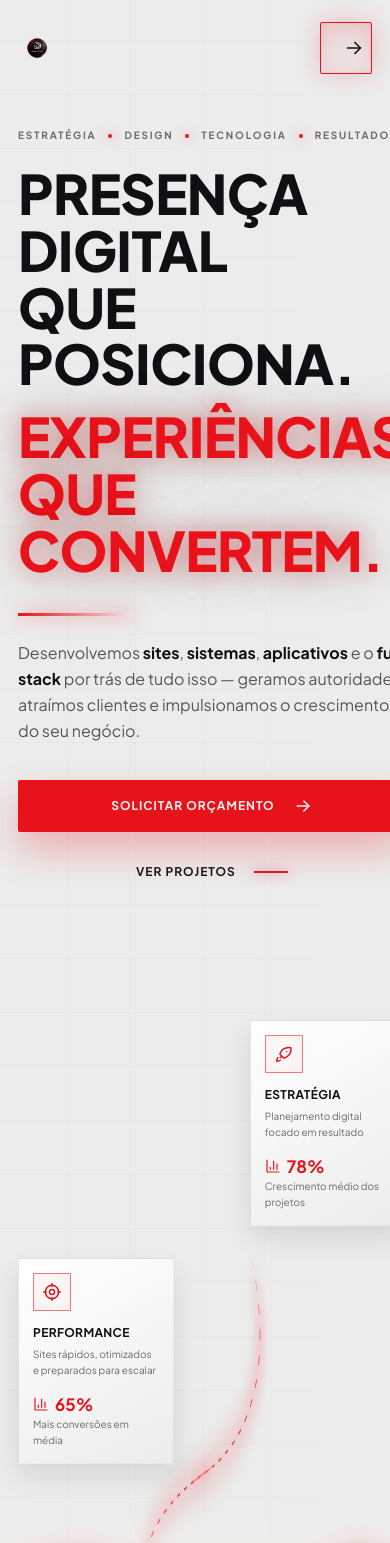
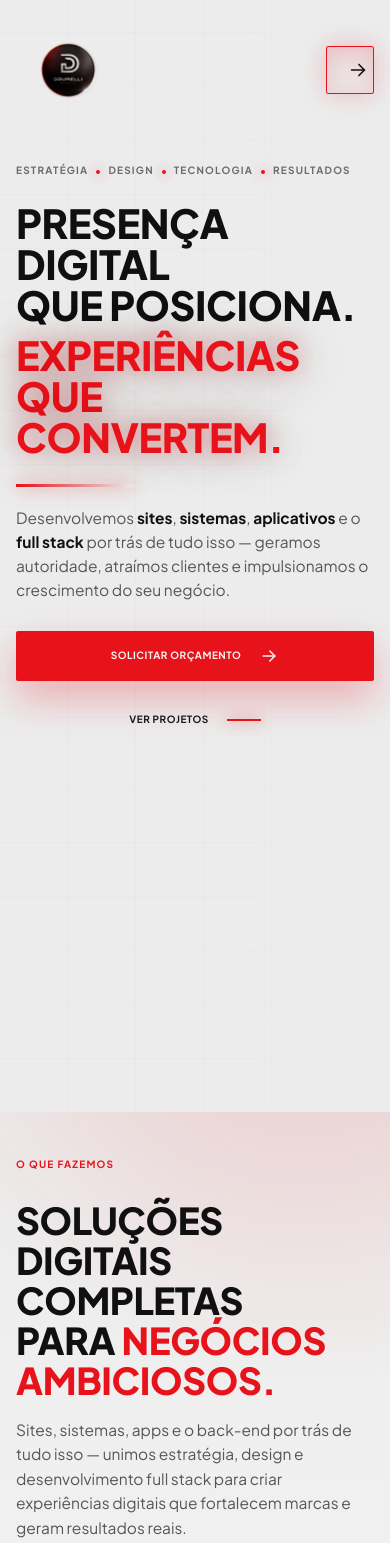
Before and after one commit to henriqueprofissional012-hash/Drumelli, a React (Vite) app: page / in a window 390 px wide. Shown: the top 1543 px of the page. Built offline with nearby package versions, Linux system fonts and the light colour scheme.

Commit message:
Improve responsive layout

```diff
--- a/src/styles/global.css
+++ b/src/styles/global.css
@@ -125,8 +125,8 @@ a {
 
 .brand-logo {
   display: block;
-  height: clamp(44px, 5vw, 56px);
-  width: auto;
+  width: clamp(88px, 8vw, 118px);
+  height: auto;
 }
 
 .nav {
@@ -1700,7 +1700,7 @@ a {
   }
 
   .brand-logo {
-    height: 38px;
+    width: 88px;
   }
 
   .topbar-cta {
@@ -2142,3 +2142,272 @@ a {
     padding: 24px;
   }
 }
+
+/* ---------- responsive polish ---------- */
+
+@media (min-width: 1181px) and (max-width: 1320px) {
+  .hero-content {
+    grid-template-columns: minmax(0, 0.95fr) minmax(0, 1.05fr);
+  }
+
+  .video-symbol {
+    width: min(780px, 58vw);
+    min-width: 0;
+  }
+}
+
+@media (max-width: 980px) {
+  .hero {
+    min-height: auto;
+    padding-bottom: 54px;
+  }
+
+  .hero-content {
+    grid-template-columns: 1fr;
+    width: 100%;
+  }
+
+  .hero-copy,
+  .hero-visual {
+    width: 100%;
+    min-width: 0;
+  }
+
+  .hero-copy {
+    max-width: 820px;
+    padding-top: clamp(44px, 8vw, 72px);
+  }
+
+  .hero h1 {
+    max-width: 12ch;
+  }
+
+  .lead {
+    max-width: 58ch;
+  }
+
+  .hero-visual {
+    min-height: clamp(360px, 62vw, 600px);
+    overflow: hidden;
+  }
+
+  .video-symbol {
+    width: min(760px, 100%);
+  }
+
+  .floating-cards {
+    inset: 2% 0 0;
+  }
+
+  .signal-card {
+    width: clamp(148px, 26vw, 184px);
+    min-width: 0;
+  }
+
+  .section-heading {
+    grid-template-columns: 1fr;
+    align-items: start;
+  }
+
+  .section-heading p {
+    max-width: 62ch;
+  }
+
+  .contact-grid {
+    grid-template-columns: 1fr;
+  }
+}
+
+@media (max-width: 640px) {
+  .hero {
+    padding: 18px 16px 42px;
+  }
+
+  .topbar {
+    grid-template-columns: minmax(0, 1fr) auto;
+  }
+
+  .brand-logo {
+    max-width: min(190px, 56vw);
+    height: auto;
+    width: 104px;
+  }
+
+  .hero-copy {
+    padding-top: 42px;
+  }
+
+  .eyebrow,
+  .section-kicker {
+    gap: 8px;
+    font-size: 10px;
+    letter-spacing: 0.12em;
+    line-height: 1.5;
+  }
+
+  .hero h1 {
+    max-width: 100%;
+    font-size: clamp(34px, 11.5vw, 48px);
+    line-height: 1.02;
+  }
+
+  .hero h1 strong {
+    margin-top: 10px;
+  }
+
+  .title-rule {
+    margin: 26px 0 20px;
+  }
+
+  .lead {
+    font-size: 15.5px;
+    line-height: 1.55;
+  }
+
+  .actions {
+    margin-top: 28px;
+  }
+
+  .primary-action,
+  .secondary-action {
+    min-width: 0;
+    min-height: 50px;
+    padding: 0 18px;
+    font-size: 11px;
+  }
+
+  .hero-visual {
+    min-height: clamp(250px, 72vw, 390px);
+    margin-top: 20px;
+  }
+
+  .video-symbol {
+    width: min(100%, 430px);
+    transform: translateY(-2%);
+  }
+
+  .floating-cards {
+    display: none;
+  }
+
+  .hero-bridge,
+  .energy-transition {
+    display: none;
+  }
+
+  .services,
+  .projects,
+  .about,
+  .contact {
+    padding-right: 16px;
+    padding-left: 16px;
+  }
+
+  .services {
+    padding-top: 46px;
+  }
+
+  .section-heading {
+    gap: 18px;
+  }
+
+  .section-heading h2 {
+    font-size: clamp(30px, 9.5vw, 42px);
+    line-height: 1.08;
+  }
+
+  .section-heading p {
+    font-size: 15.5px;
+    line-height: 1.58;
+  }
+
+  .service-card,
+  .founder-card {
+    min-height: auto;
+    padding: 26px 20px;
+  }
+
+  .template-carousel {
+    margin-top: 34px;
+  }
+
+  .template-track {
+    gap: 14px;
+    margin-right: -16px;
+    margin-left: -16px;
+    padding-right: 16px;
+    padding-left: 16px;
+    scroll-padding-inline: 16px;
+  }
+
+  .template-card {
+    width: min(286px, 84vw);
+  }
+
+  .clients-grid {
+    display: grid;
+    grid-template-columns: repeat(2, minmax(0, 1fr));
+    width: 100%;
+  }
+
+  .client-slot {
+    min-width: 0;
+    padding: 0 12px;
+  }
+
+  .contact-card {
+    align-items: flex-start;
+    gap: 14px;
+    padding: 20px 16px;
+  }
+
+  .contact-icon {
+    width: 48px;
+    height: 48px;
+  }
+
+  .contact-text strong {
+    font-size: 15px;
+  }
+
+  .contact-text span {
+    overflow-wrap: anywhere;
+    font-size: 13px;
+  }
+
+  .contact-arrow {
+    width: 34px;
+    height: 34px;
+  }
+}
+
+@media (max-width: 390px) {
+  .topbar-cta {
+    width: 48px;
+    min-width: 48px;
+    min-height: 48px;
+  }
+
+  .hero h1 {
+    font-size: clamp(31px, 10.8vw, 40px);
+  }
+
+  .primary-action,
+  .secondary-action {
+    font-size: 10px;
+    letter-spacing: 0.05em;
+  }
+
+  .clients-grid {
+    grid-template-columns: 1fr;
+  }
+
+  .contact-card {
+    display: grid;
+    grid-template-columns: 48px minmax(0, 1fr);
+  }
+
+  .contact-arrow {
+    display: none;
+  }
+}
```
